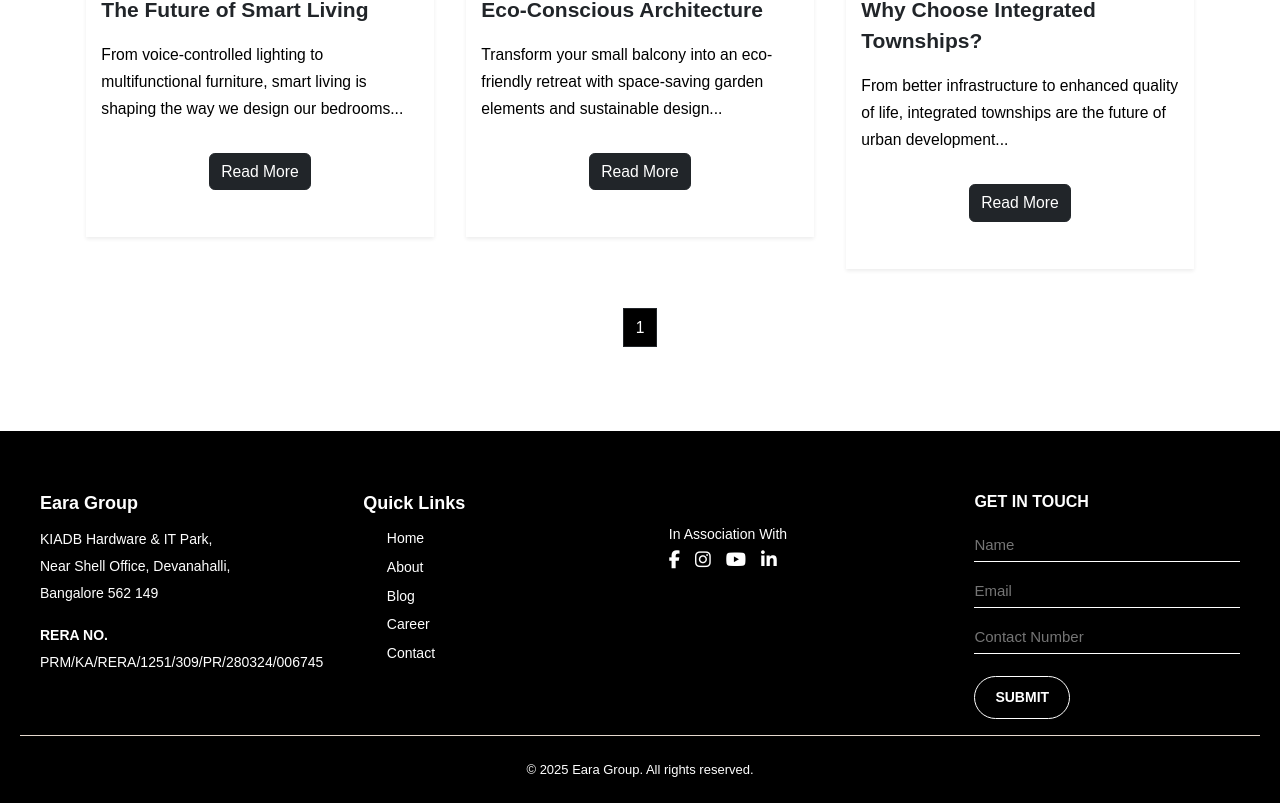
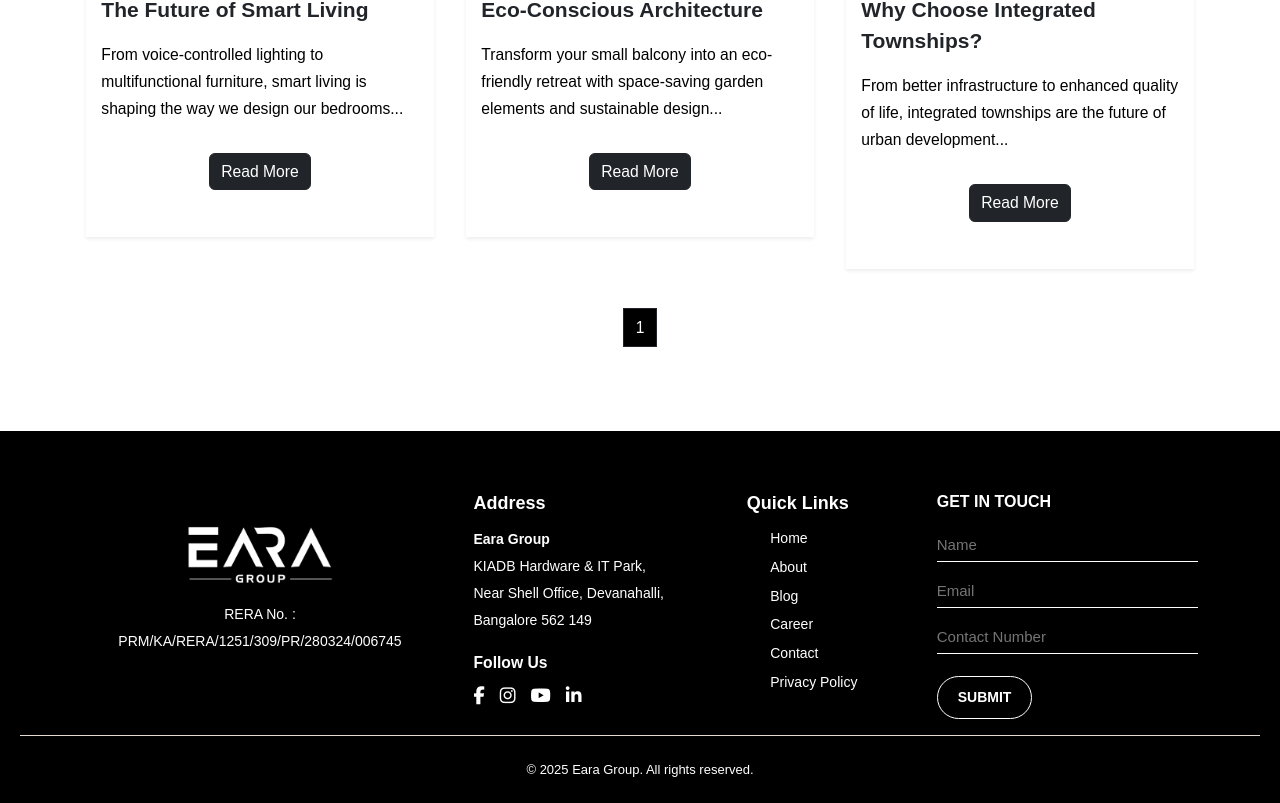
Before and after one commit to ravikaushik151/eara-group, a Next.js app: page /blog in a window 1280 px wide. Shown: the part 1041-1844 px from the top of the page. Built offline with nearby package versions, Linux system fonts and the light colour scheme.

Commit message:
footer design fixed and fixed minor issue

```diff
--- a/src/app/about/page.tsx
+++ b/src/app/about/page.tsx
@@ -17,7 +17,7 @@ export default function About() {
               <div className="overlay2 ">
                 <div className="text-white d-block">
                   {" "}
-                  <p className="text-center d-block fs-1 mb-0 text-uppercase">
+                  <p className="text-center d-block fs-1 mb-3 text-uppercase">
                     {" "}
                     About us
                   </p>
--- a/src/app/blog/page.js
+++ b/src/app/blog/page.js
@@ -39,7 +39,7 @@ export default function Blog() {
                             <Image src="/img/banner (1).png" height={2880} width={1920} className='img-fluid masterpiece rounded-4' alt="masterpiece" />
                             <div className="overlay2 ">
                                 <div className="text-white d-block">
-                                    <p className="text-center d-block fs-1 mb-0 text-uppercase"> Blog</p>
+                                    <p className="text-center d-block fs-1 mb-3 text-uppercase"> Blog</p>
                                     <p className="text-center d-block fs-6 ">
                                         <Link className="text-white text-decoration-none" href={'./'}> Home</Link> / Blog
                                     </p>
--- a/src/app/career/page.tsx
+++ b/src/app/career/page.tsx
@@ -59,7 +59,7 @@ export default function Career() {
               <div className="overlay2 ">
                 <div className="text-white d-block">
                   {" "}
-                  <p className="text-center d-block fs-1 mb-0 text-uppercase">
+                  <p className="text-center d-block fs-1 mb-3 text-uppercase">
                     {" "}
                     Career
                   </p>
--- a/src/app/components/Footer.tsx
+++ b/src/app/components/Footer.tsx
@@ -1,62 +1,130 @@
-'use client';
+"use client";
 import Image from "next/image";
 
-import Link from 'next/link';
+import Link from "next/link";
 
 export default function Footer() {
   return (
     <footer className="footer">
-            <div className="footer-container">
+      <div className="container">
+        <div className="row">
+          <div className="col-md-4">
+            <div className="footer-association">
+              <Link href="/">
+                <Image
+                  src="/img/logo-dark.png"
+                  alt="logo"
+                  width={150}
+                  height={66}
+                  className="logo white-png d-block mx-auto"
+                />
+              </Link>
+              <p className="pt-3 text-center">RERA No. : PRM/KA/RERA/1251/309/PR/280324/006745</p>
 
+            </div>
+          </div>
           {/* Project Info */}
-                <div className="footer-column">
-                    <h4 className="footer-title">Eara Group</h4>
-                    <p>
-                        KIADB Hardware & IT Park,<br />
-                        Near Shell Office, Devanahalli,<br />
+          <div className="col-md-3 ps-md-4 ps-0">
+            <h4 className="footer-title">Address</h4>
+            <p className="">
+              <strong>Eara Group</strong>
+              <br />
+              KIADB Hardware & IT Park,
+              <br />
+              Near Shell Office, Devanahalli,
+              <br />
               Bangalore 562 149
             </p>
-                    <div className="footer-rera">
-                        <p><strong>RERA NO.</strong></p>
-                        <p>PRM/KA/RERA/1251/309/PR/280324/006745</p>
+            <p className="pt-3 mb-2 fw-bold fs-6 text-start">Follow Us</p>
+
+              <div className="footer-social text-center d-flex justify-content-start">
+                <Link href="#">
+                  <i className="fab fa-facebook-f"></i>
+                </Link>
+                <Link href="#">
+                  <i className="fab fa-instagram"></i>
+                </Link>
+                <Link href="#">
+                  <i className="fab fa-youtube"></i>
+                </Link>
+                <Link href="#">
+                  <i className="fab fa-linkedin-in"></i>
+                </Link>
               </div>
           </div>
 
           {/* Developer Info */}
-                <div className="footer-column">
+          <div className="col-md-2">
             <h4 className="footer-title">Quick Links</h4>
-                   <ul style={{listStyle:"none"}}>
-                    <li className='noclass'><Link href="./" className='text-decoration-none text-white'>Home</Link></li>
-                    <li><Link href="/about" className='text-decoration-none text-white'>About</Link></li>
-                    <li><Link href="/blog" className='text-decoration-none text-white'>Blog</Link></li>
-                    <li><Link href="/career" className='text-decoration-none text-white'>Career</Link></li>
-                    <li><Link href="/contact" className='text-decoration-none text-white'>Contact</Link></li>
+            <ul style={{ listStyle: "none" }}>
+              <li className="noclass">
+                <Link href="./" className="text-decoration-none text-white">
+                  Home
+                </Link>
+              </li>
+              <li>
+                <Link href="/about" className="text-decoration-none text-white">
+                  About
+                </Link>
+              </li>
+              <li>
+                <Link href="/blog" className="text-decoration-none text-white">
+                  Blog
+                </Link>
+              </li>
+              <li>
+                <Link
+                  href="/career"
+                  className="text-decoration-none text-white"
+                >
+                  Career
+                </Link>
+              </li>
+              <li>
+                <Link
+                  href="/contact"
+                  className="text-decoration-none text-white"
+                >
+                  Contact
+                </Link>
+              </li>
+               <li>
+                <Link
+                  href="/contact"
+                  className="text-decoration-none text-white"
+                >
+                  Privacy Policy
+                </Link>
+              </li>
             </ul>
           </div>
 
           {/* Association */}
-                <div className="footer-column">
-                    <div className="footer-association">
-                        <p>In Association With</p>
-
-                        <div className="footer-social">
-                            <Link href="#"><i className="fab fa-facebook-f"></i></Link>
-                            <Link href="#"><i className="fab fa-instagram"></i></Link>
-                            <Link href="#"><i className="fab fa-youtube"></i></Link>
-                            <Link href="#"><i className="fab fa-linkedin-in"></i></Link>
-                        </div>
-                    </div>
-                </div>
 
           {/* Get In Touch Form */}
-                <div className="footer-column">
+          <div className="col-md-3">
             <h4 className="footer-heading">GET IN TOUCH</h4>
             <form className="footer-form">
-                        <input type="text" placeholder="Name" className="footer-input rounded-0" />
-                        <input type="email" placeholder="Email" className="footer-input rounded-0" />
-                        <input type="tel" placeholder="Contact Number" className="footer-input rounded-0" />
-                        <button type="submit" className="footer-button mb-3">SUBMIT</button>
+              <input
+                type="text"
+                placeholder="Name"
+                className="footer-input rounded-0"
+              />
+              <input
+                type="email"
+                placeholder="Email"
+                className="footer-input rounded-0"
+              />
+              <input
+                type="tel"
+                placeholder="Contact Number"
+                className="footer-input rounded-0"
+              />
+              <button type="submit" className="footer-button mb-3">
+                SUBMIT
+              </button>
             </form>
+          </div>
         </div>
       </div>
 
--- a/src/app/contact/page.tsx
+++ b/src/app/contact/page.tsx
@@ -17,7 +17,7 @@ export default function Contact() {
               />
               <div className="overlay2 position-absolute top-0 w-100 h-100 d-flex flex-column justify-content-center align-items-center">
                 <div className="text-white d-block text-center">
-                  <p className="fs-1 mb-0 text-uppercase">Contact Us</p>
+                  <p className="fs-1 mb-3 text-uppercase">Contact Us</p>
                   <p className="fs-6">
                     <Link className="text-white text-decoration-none" href="/">
                       Home
```
Lines whose indentation alone changed are shown as unchanged.
